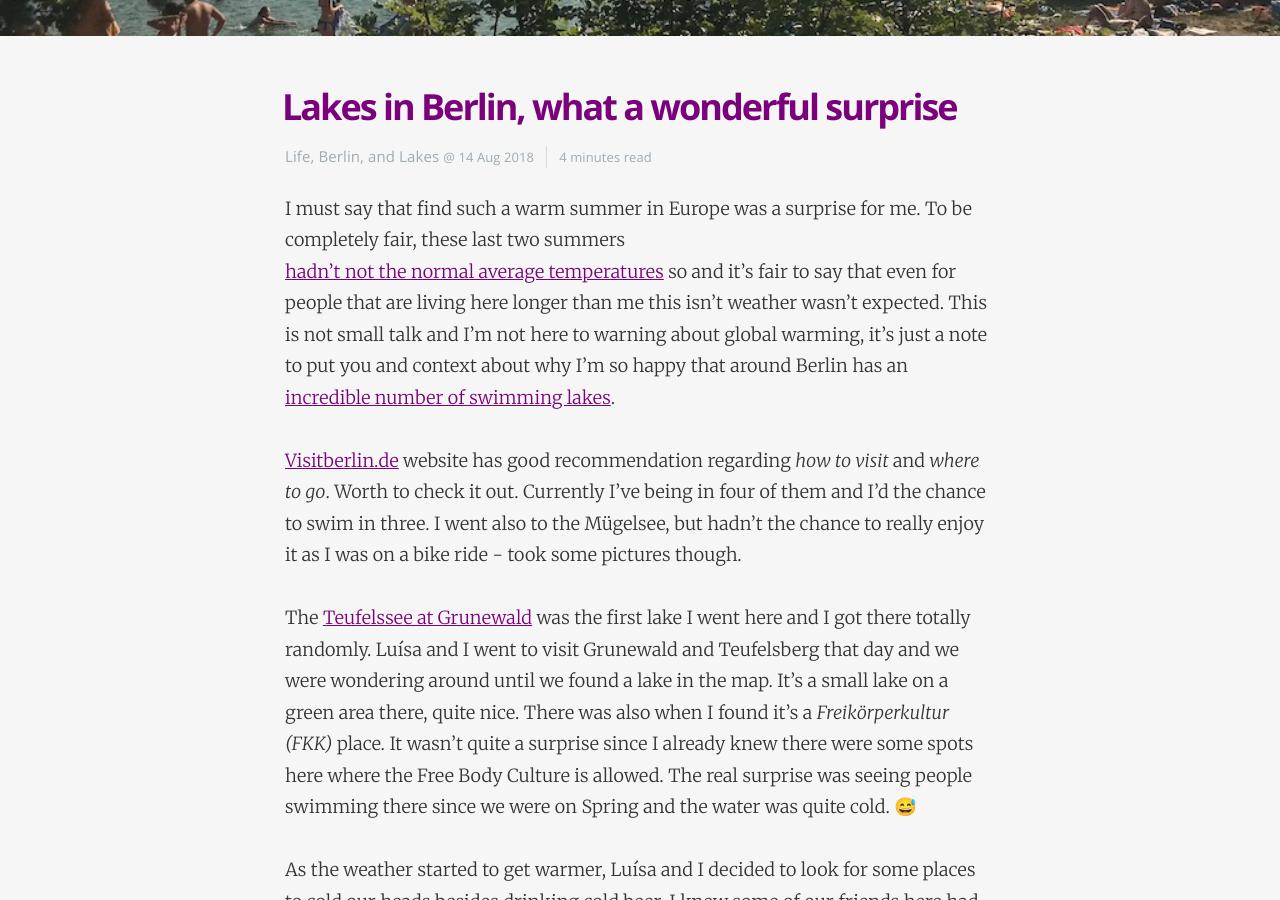
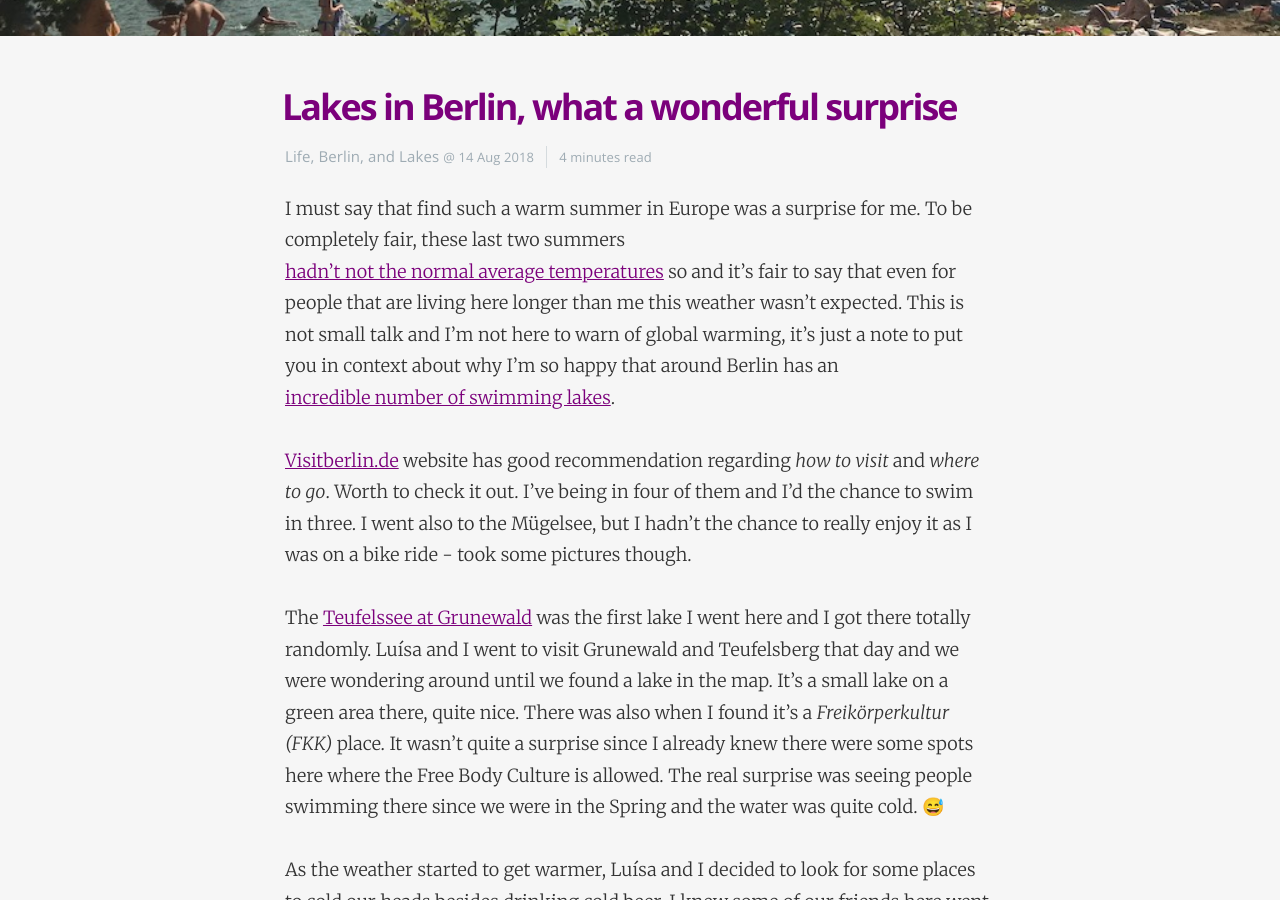
Before and after one commit to dsalvagni/dsalvagni.github.io, a Jekyll site: the page built from _posts/2018-08-14-lakes-in-berlin-what-a-happy-surprise.markdown, in a window 1280 px wide and 900 px high, scrolled down 549 px. Built offline with Jekyll 4.4.1, drawn with Linux system fonts in a browser that asks for light colours; nearby versions of some CDN libraries; comment, search, counter and statistics services are not loaded; some of the changed text lies outside the part shown.

Commit message:
Update 2018-08-14-lakes-in-berlin-what-a-happy-surprise.markdown

```diff
--- a/_posts/2018-08-14-lakes-in-berlin-what-a-happy-surprise.markdown
+++ b/_posts/2018-08-14-lakes-in-berlin-what-a-happy-surprise.markdown
@@ -8,23 +8,23 @@ categories: [Life, Berlin, Lakes]
 
 ---
 
-I must say that find such a warm summer in Europe was a surprise for me. To be completely fair, these last two summers [hadn't not the normal average temperatures](https://www.bloomberg.com/news/articles/2018-06-01/balmy-june-to-boost-energy-use-with-europeans-turning-on-air-con) so and it's fair to say that even for people that are living here longer than me this isn't weather wasn't expected. This is not small talk and I'm not here to warning about global warming, it's just a note to put you and context about why I'm so happy that around Berlin has an [incredible number of swimming lakes](https://www.visitberlin.de/en/lakes).
+I must say that find such a warm summer in Europe was a surprise for me. To be completely fair, these last two summers [hadn't not the normal average temperatures](https://www.bloomberg.com/news/articles/2018-06-01/balmy-june-to-boost-energy-use-with-europeans-turning-on-air-con) so and it's fair to say that even for people that are living here longer than me this weather wasn't expected. This is not small talk and I'm not here to warn of global warming, it's just a note to put you in context about why I'm so happy that around Berlin has an [incredible number of swimming lakes](https://www.visitberlin.de/en/lakes).
 
-[Visitberlin.de](https://www.visitberlin.de) website has good recommendation regarding _how to visit_ and _where to go_. Worth to check it out. Currently I've being in four of them and I'd the chance to swim in three. I went also to the Mügelsee, but hadn't the chance to really enjoy it as I was on a bike ride - took some pictures though.
+[Visitberlin.de](https://www.visitberlin.de) website has good recommendation regarding _how to visit_ and _where to go_. Worth to check it out. I've being in four of them and I'd the chance to swim in three. I went also to the Mügelsee, but I hadn't the chance to really enjoy it as I was on a bike ride - took some pictures though.
 
-The [Teufelssee at Grunewald](https://www.tripadvisor.com/Attraction_Review-g187323-d6869347-Reviews-Teufelssee-Berlin.html) was the first lake I went here and I got there totally randomly. Luísa and I went to visit Grunewald and Teufelsberg that day and we were wondering around until we found a lake in the map. It's a small lake on a green area there, quite nice. There was also when I found it's a _Freikörperkultur (FKK)_ place. It wasn't quite a surprise since I already knew there were some spots here where the Free Body Culture is allowed. The real surprise was seeing people swimming there since we were on Spring and the water was quite cold. 😅
+The [Teufelssee at Grunewald](https://www.tripadvisor.com/Attraction_Review-g187323-d6869347-Reviews-Teufelssee-Berlin.html) was the first lake I went here and I got there totally randomly. Luísa and I went to visit Grunewald and Teufelsberg that day and we were wondering around until we found a lake in the map. It's a small lake on a green area there, quite nice. There was also when I found it's a _Freikörperkultur (FKK)_ place. It wasn't quite a surprise since I already knew there were some spots here where the Free Body Culture is allowed. The real surprise was seeing people swimming there since we were in the Spring and the water was quite cold. 😅
 
-As the weather started to get warmer, Luísa and I decided to look for some places to cold our heads besides drinking cold beer. I knew some of our friends here had being in some lakes so I asked for recommendations. I've received a list of the following lakes: Schlachtensee; Weißensee and Wandlitzsee; We went to the first two, and later we found the Liepnitzee.
+As the weather started to get warmer, Luísa and I decided to look for some places to cold our heads besides drinking cold beer. I knew some of our friends here went to some lakes so I asked for recommendations. I've received a list of the following lakes: Schlachtensee; Weißensee and Wandlitzsee; We went to the first two, and later we found the Liepnitzee.
 
 At the [Schlachtensee](https://www.visitberlin.de/en/schlachtensee) I've got the chance to jump in the water for the first time this summer. I'd missed one opportunity when I was in Zürich, shame on me. I love this lake and it so easy to get there that is my favorite since the first time. It's not that close though, takes ~1h "door-to-door" but totally worth going there. It has a S-Bahn station by the lake so you jump from the train to lake on one step. 😄 You can go there early in the morning and spend the day there. I think it's allowed to even do a barbecue there. Isn't it great? The water is not that cold and it's pretty clean. Not crystal clear such as in Liepnitzee, but you won't be disappointed. There's a small biergarten in the S-Bahn station and I believe also a restaurant in the park. Both times I've being there I took something to drink and eat from home, so don't really know how these places are.
 
 <img src="/assets/images/posts/schlachtensee.jpg" style="max-width:90%; display:inline-block;">
 
-I believe in the same week we went to [the Weißensee](https://www.visitberlin.de/en/strandbad-weissensee). It's a small lake in a park on a really convenient location. You can get there by tram, it's in the Lichtenberg quarter. That day we decide to go almost in the end of day, after working hours, and the place was way busy since Berlin was burning in the sun. It was almost impossible to find a spot close to the water but we did. As I said, it's pretty convenient to get there, so you are going to find it busy quite often. I'd totally go there again.
+I believe in the same week we went to [the Weißensee](https://www.visitberlin.de/en/strandbad-weissensee). It's a small lake in a park on a really convenient location. You can get there by tram, it's in the Lichtenberg quarter. That day we decided to go almost in the end of day, after working hours, and the place was way busy since Berlin was burning in the sun. It was almost impossible to find a spot close to the water but we did. As I said, it's pretty convenient to get there, so you are going to find it busy quite often. I'd totally go there again.
 
 <img src="/assets/images/posts/weissensee.jpg" style="max-width:90%; display:inline-block;">
 
-The last one we went was the Liepnitzsee. This one was the most incredible lake I've being so far. The water is crystal clear and you can see your whole body under the water. Besides that, it's surrounded by a green forest where you can also go for a walking/trekking. It's not so convenient to go there though. I guess it's not in Berlin anymore, but on a city close. To get there you'll need to get a regional train and then ride ~10km by bike. That was the path we did. We've head that you can also get out of the train on a different station and the distance to the lake would be closer from there. Although 10km seems a bit of a ride, I'd recommend taking this path. It's amazing as almost the whole path has cicloway and the most part you ride through the woods. It's also a good place for camping, but unfortunately you cannot make use of fire there. So, no barbecue.
+The last one we went was the Liepnitzsee. This one was the most incredible lake I've being so far. The water is crystal clear and you can see your whole body under the water. Besides that, it's surrounded by a green forest where you can also go for a walking/trekking. It's not so convenient to go there though. I guess it's not in Berlin anymore, but on a city close. To get there you'll need to get a regional train and then ride ~10km by bike. That was the path we did. We've heard that you can also get out of the train on a different station and the distance to the lake would be closer from there. Although 10km seems a bit of a ride, I'd recommend taking this path. It's amazing as almost the whole path has cicloway and the most part you ride through the woods. It's also a good place for camping, but unfortunately you cannot make use of fire there. So, no barbecue.
 
 The hardest part isn't the way to get there, but to choose where to sit as it has such great spots and views. Fortunately, we found a nice spot with the view I'll attach below.
 
```
